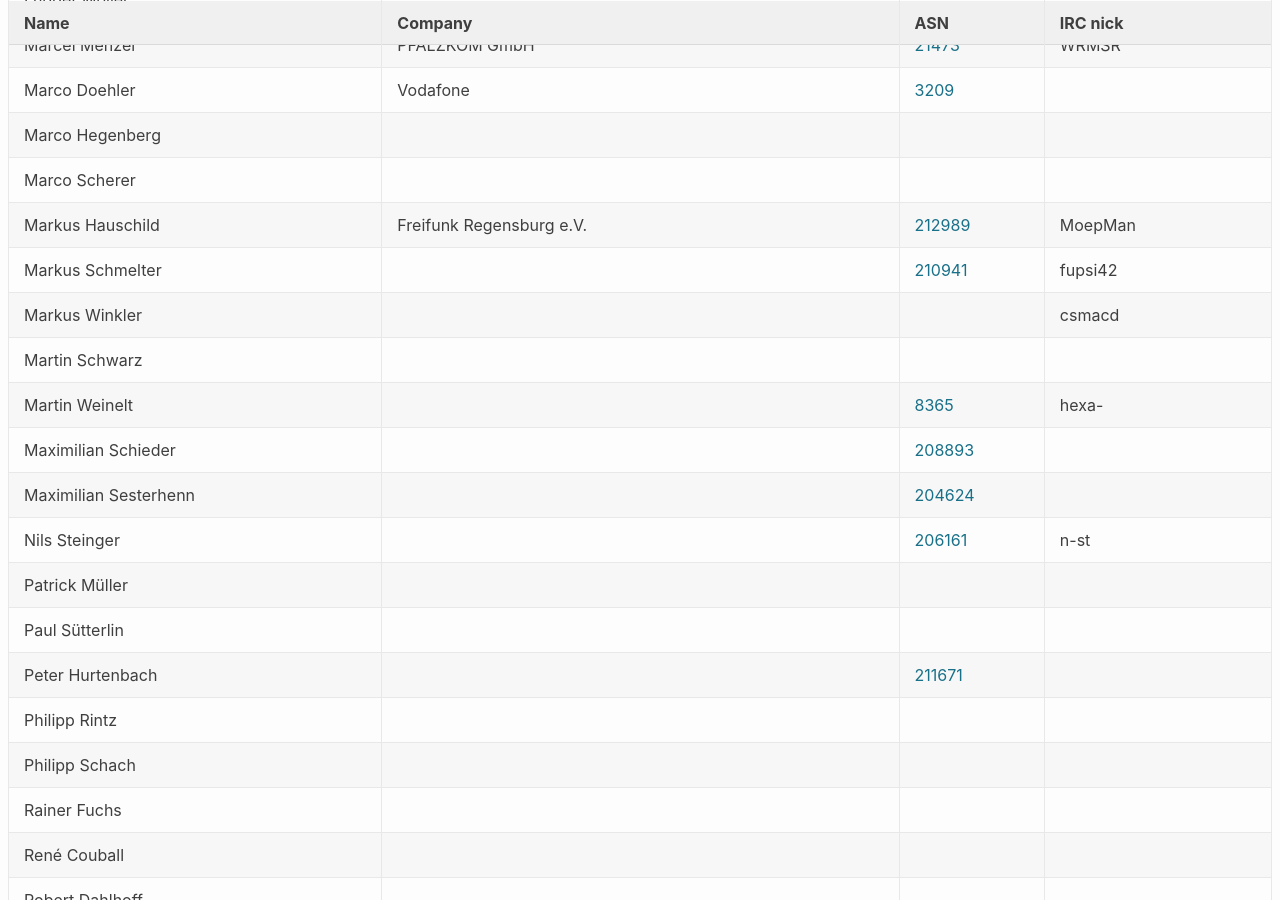
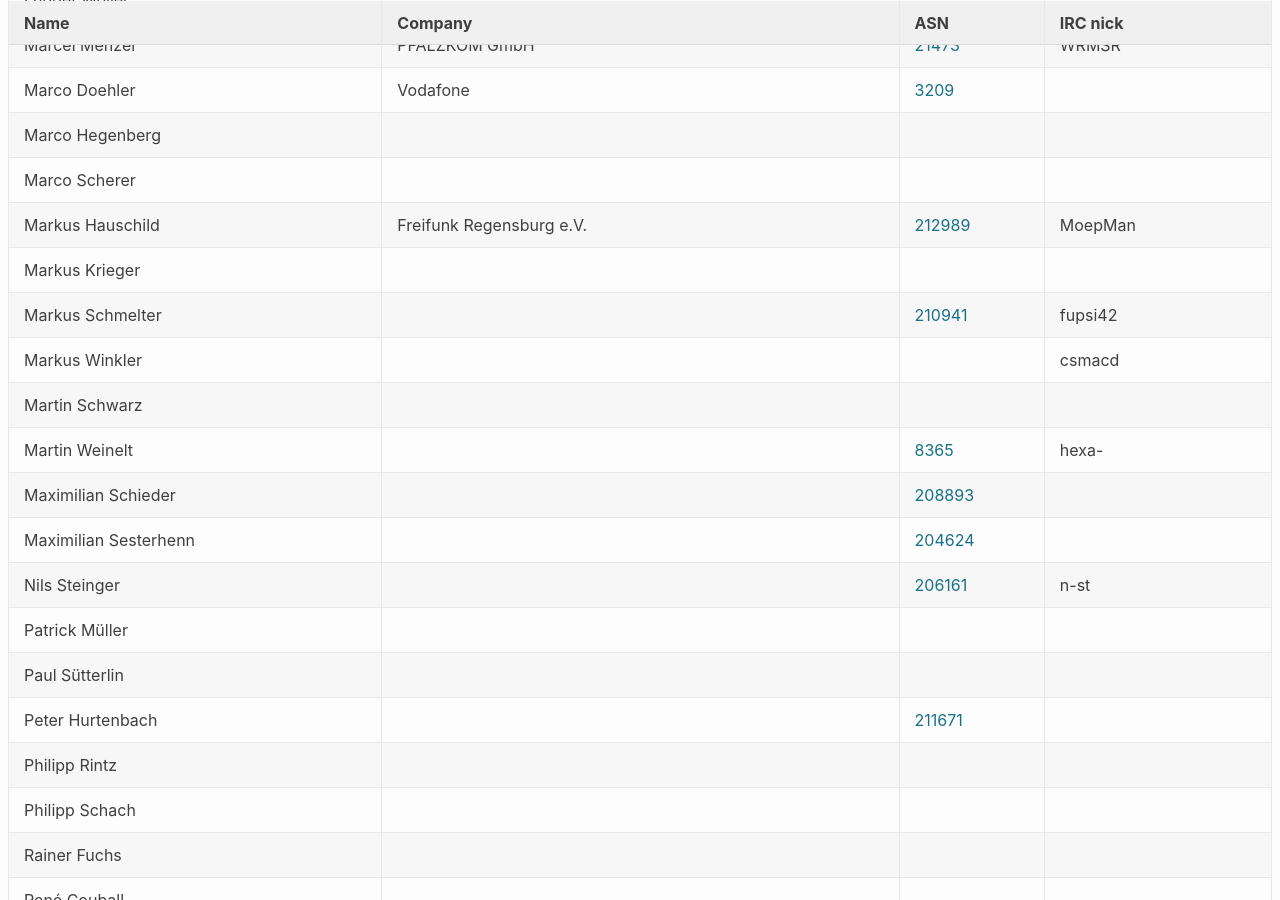
Before and after one commit to denog/pretix-attendeelist, a Jekyll site: the page built from denog14/index.md, in a window 1280 px wide and 900 px high, scrolled down 1588 px. Built offline with Jekyll 4.4.1, drawn with Linux system fonts in a browser that asks for light colours.

Commit message:
Latest data: Tue Sep 27 14:09:08 UTC 2022

```diff
--- a/_data/attendees_denog14_onsite.json
+++ b/_data/attendees_denog14_onsite.json
@@ -228,6 +228,12 @@
     "asn": "212989"
   },
   {
+    "name": "Markus Krieger",
+    "company": null,
+    "irc": null,
+    "asn": null
+  },
+  {
     "name": "Markus Schmelter",
     "company": null,
     "irc": "fupsi42",
```
